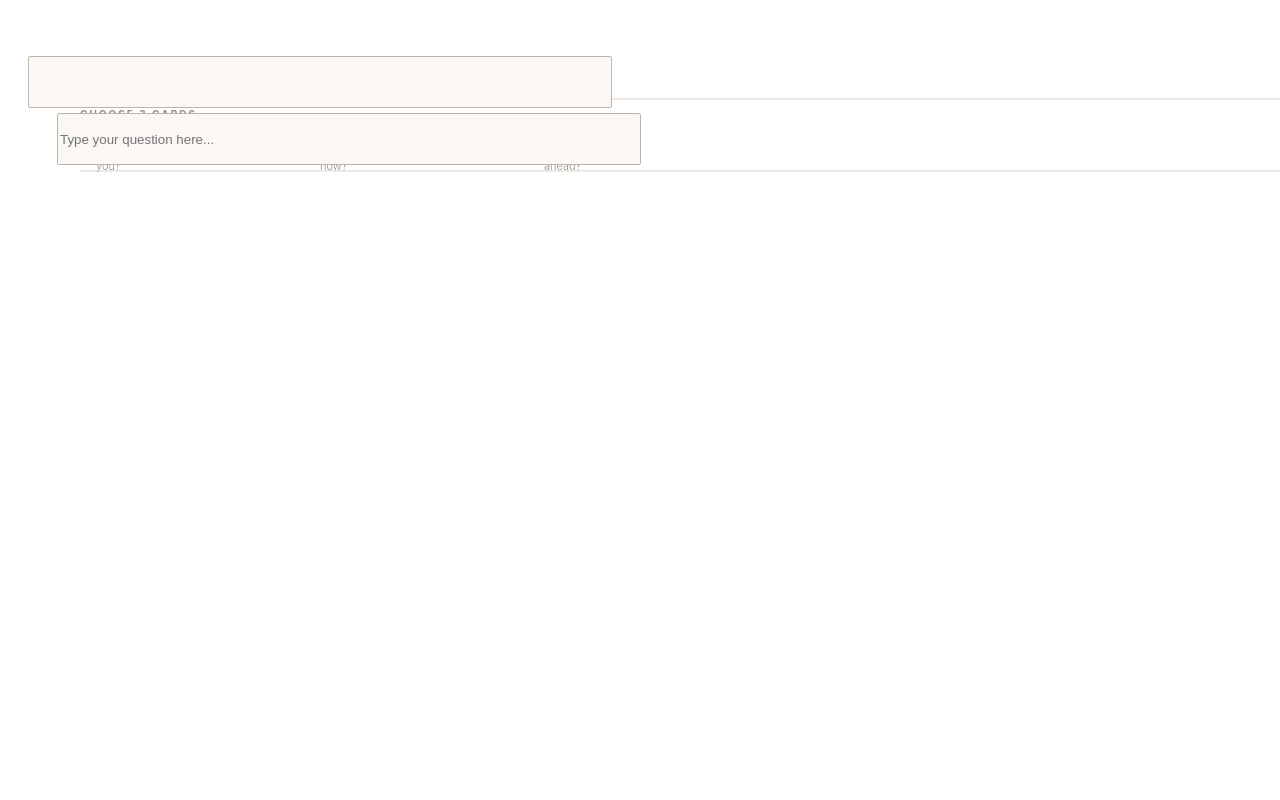
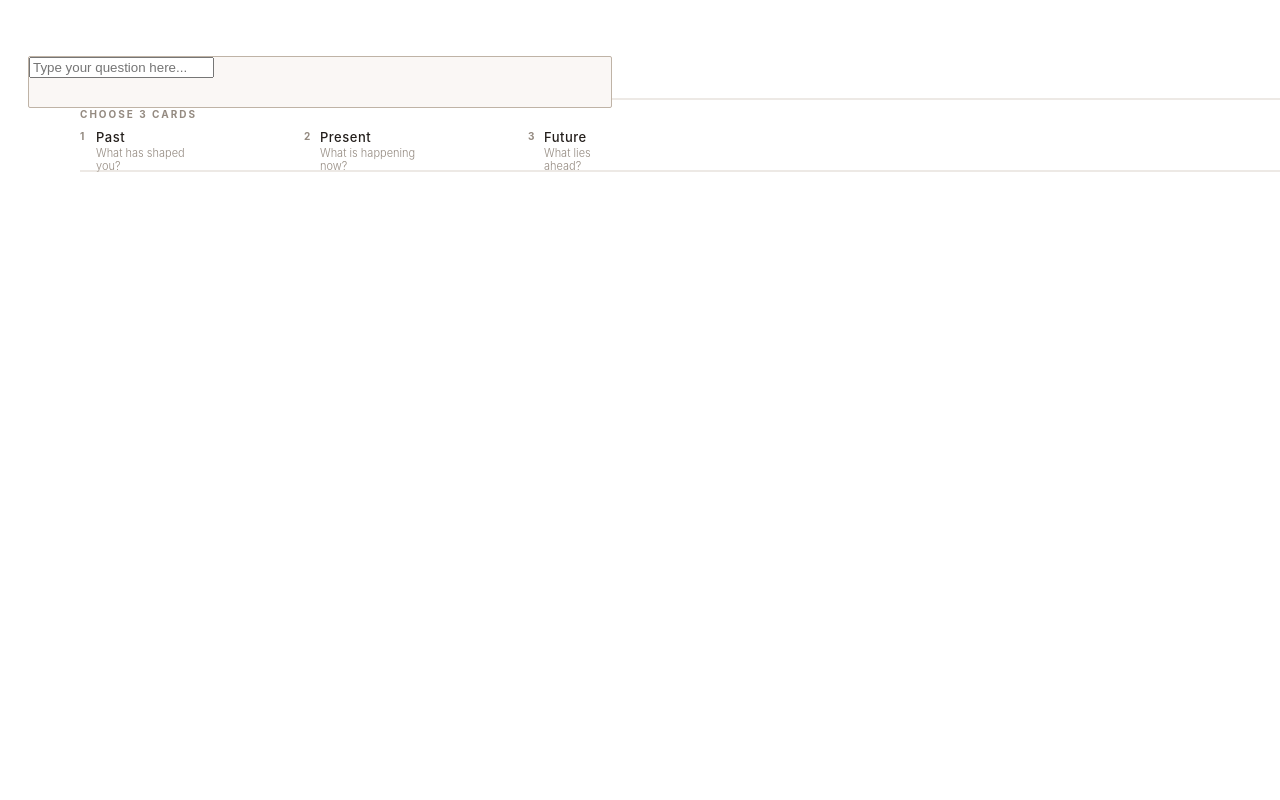
Before and after one commit to mngocwork12-ai/tarrot, a plain HTML site: page index.html in a window 1280 px wide. Shown: the top 800 px of the page. Drawn offline with Linux system fonts and the light colour scheme.

Commit message:
Update index.html

```diff
--- a/index.html
+++ b/index.html
@@ -19,7 +19,7 @@
 
     <div class="questioncontainer">Ask the universe</div>
         <form class="questionpanel"></div>
-            <input type="text" class="questionpanel" placeholder= "Type your question here...">
+            <input type="text" placeholder= "Type your question here...">
     </div>
 
 
```
